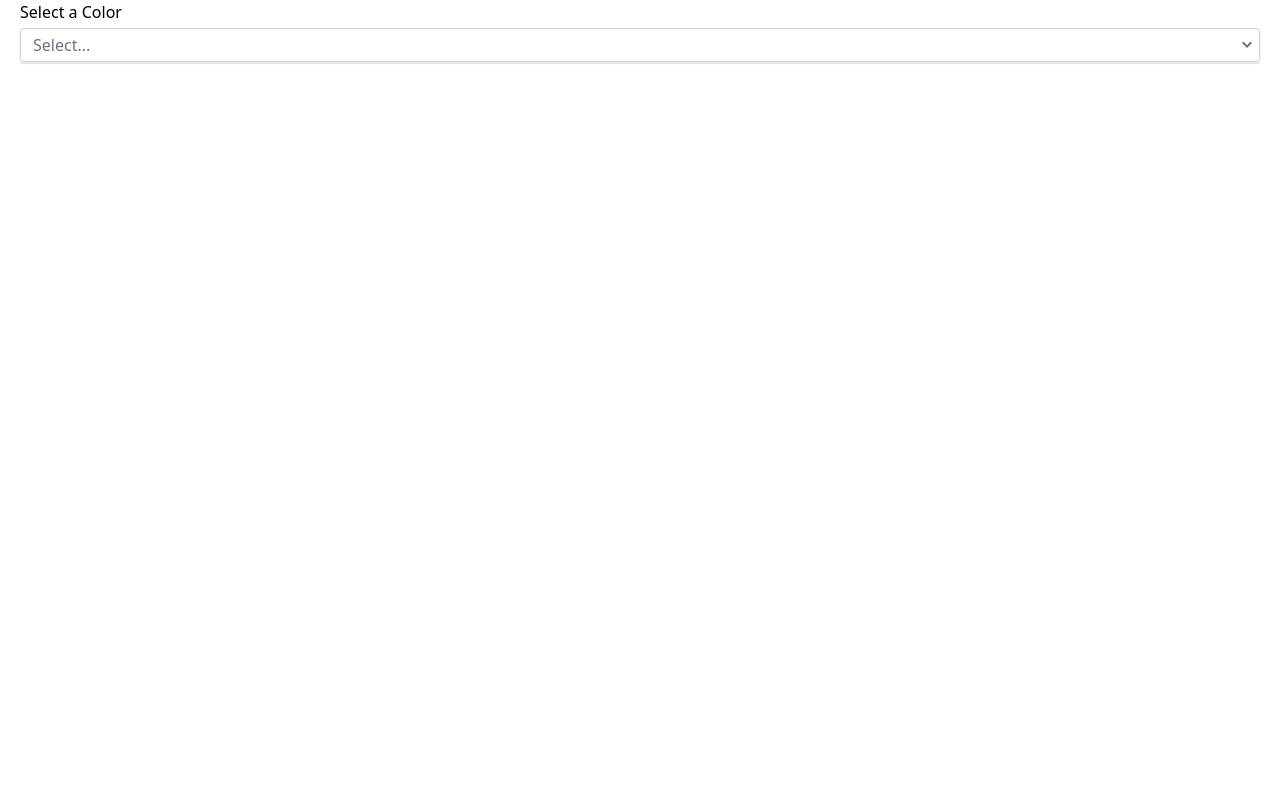
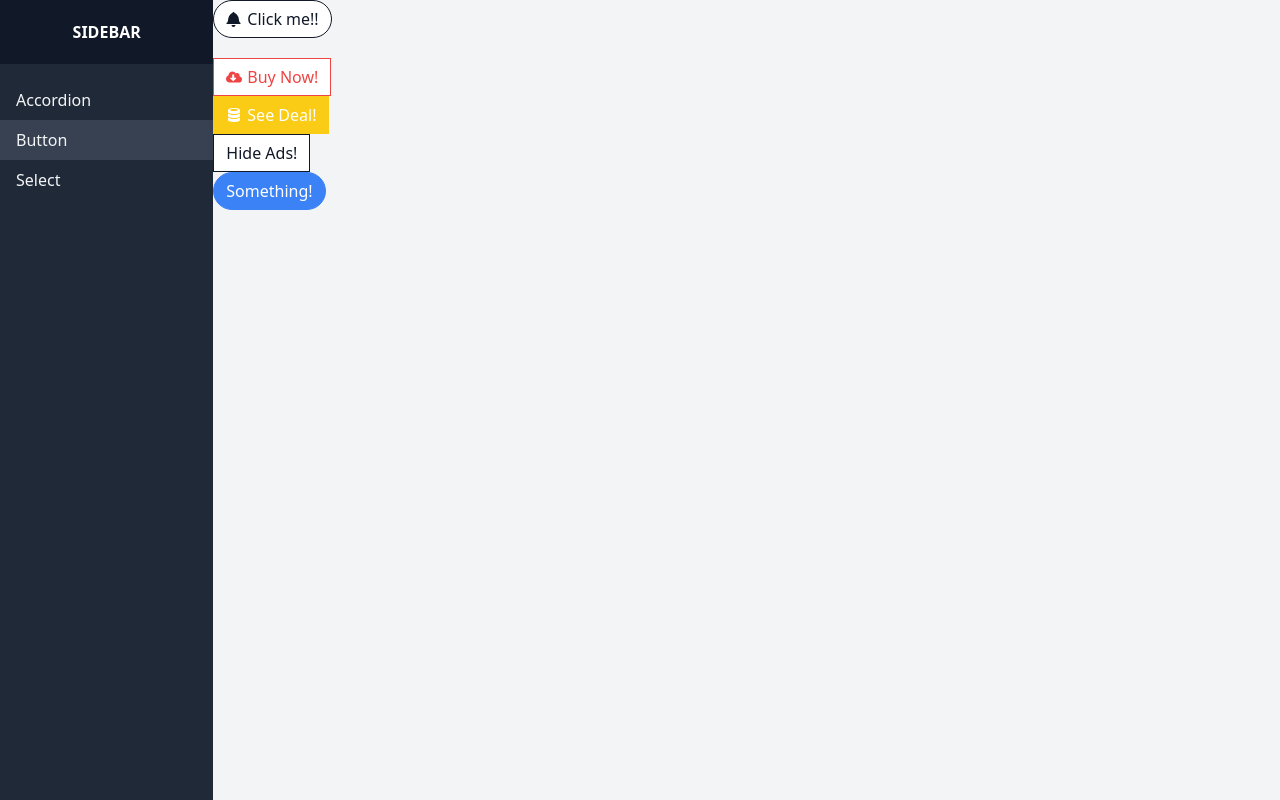
Before and after one commit to JoanVasquez/react-tailwind-btn, a React (Create React App) app: page /button in a window 1280 px wide. Built offline with nearby package versions, Linux system fonts and the light colour scheme.

Commit message:
adding navigation

```diff
--- a/package.json
+++ b/package.json
@@ -11,6 +11,7 @@
     "react": "^18.2.0",
     "react-dom": "^18.2.0",
     "react-icons": "^4.4.0",
+    "react-router-dom": "^6.22.0",
     "react-scripts": "5.0.1",
     "tailwind-merge": "^2.2.1",
     "web-vitals": "^2.1.4"
--- a/src/App.jsx
+++ b/src/App.jsx
@@ -1,21 +1,39 @@
-import { useEffect, useState } from "react";
-import Select from "./components/Select";
-import { selectOptions } from "./selectOptions";
+import { BrowserRouter, Route, Routes } from "react-router-dom";
+import Sidebar from "./components/Sidebar";
+import AccordionPage from "./pages/AccordionPage";
+import ButtonPage from "./pages/ButtonPage";
+import SelectPage from "./pages/SelectPage";
+
+const menuList = [
+  {
+    label: "Accordion",
+    path: "/accordion",
+    page: <AccordionPage />,
+  },
+  {
+    label: "Button",
+    path: "/button",
+    page: <ButtonPage />,
+  },
+  {
+    label: "Select",
+    path: "/select",
+    page: <SelectPage />,
+  },
+];
 
 const App = () => {
-  const [selected, setSelected] = useState({
-    label: "",
-  });
-
   return (
-    <div className="px-5">
-      <Select
-        label="Select a Color"
-        selected={selected}
-        setSelected={setSelected}
-        options={selectOptions}
-      />
-    </div>
+    <BrowserRouter>
+      <div className="flex h-screen bg-gray-100">
+        <Sidebar menuList={menuList} />
+        <Routes>
+          {menuList.map(({ path, page }, index) => (
+            <Route key={index} path={path} element={page} />
+          ))}
+        </Routes>
+      </div>
+    </BrowserRouter>
   );
 };
 
--- a/src/components/Select.jsx
+++ b/src/components/Select.jsx
@@ -6,8 +6,10 @@ const Select = ({ label, options, selected, setSelected }) => {
   const divEl = useRef();
 
   const handler = (event) => {
-    if (!divEl.current.contains(event.target)) {
-      setShowOptions(false);
+    if (divEl.current) {
+      if (!divEl.current.contains(event.target)) {
+        setShowOptions(false);
+      }
     }
   };
 
--- /dev/null
+++ b/src/components/Sidebar.jsx
@@ -0,0 +1,13 @@
+import SidebarMenu from "./SidebarMenu";
+
+const Sidebar = ({ menuList }) => (
+  <div className="hidden md:flex flex-col w-64 bg-gray-800">
+    <div className="flex items-center justify-center h-16 bg-gray-900">
+      <span className="text-white font-bold uppercase">Sidebar</span>
+    </div>
+
+    <SidebarMenu menuList={menuList} />
+  </div>
+);
+
+export default Sidebar;
--- /dev/null
+++ b/src/components/SidebarMenu.jsx
@@ -0,0 +1,24 @@
+import { NavLink } from "react-router-dom";
+
+const SidebarMenu = ({ menuList }) => {
+  const classes = "flex items-center px-4 py-2 text-gray-100 hover:gray-700 ";
+  return (
+    <div className="flex flex-col flex-1 overflow-y-auto">
+      <nav className="flex-1 py-4 bg-gray-800">
+        {menuList.map(({ label, path }, index) => (
+          <NavLink
+            key={index}
+            className={({ isActive }) =>
+              isActive ? classes + "bg-gray-700" : classes
+            }
+            to={path}
+          >
+            {label}
+          </NavLink>
+        ))}
+      </nav>
+    </div>
+  );
+};
+
+export default SidebarMenu;
--- a/src/pages/AccordionPage.jsx
+++ b/src/pages/AccordionPage.jsx
@@ -21,7 +21,7 @@ const AccordionPage = () => {
   };
 
   return (
-    <div>
+    <div className="w-full">
       {accordionData.map((item) => (
         <div className="mt-5" key={item.id}>
           <Accordion>
--- /dev/null
+++ b/src/pages/ButtonPage.jsx
@@ -0,0 +1,51 @@
+import { GoBell, GoDatabase } from "react-icons/go";
+import { FaCloudDownloadAlt } from "react-icons/fa";
+
+import Button from "../components/Button";
+
+function ButtonPage() {
+  const handleClick = () => {
+    console.log("Clicked!");
+  };
+
+  return (
+    <div className="w-full">
+      <div>
+        <Button
+          secondary
+          outline
+          rounded
+          className="mb-5"
+          onClick={handleClick}
+        >
+          <GoBell />
+          Click me!!
+        </Button>
+      </div>
+      <div>
+        <Button danger outline onMouseEnter={handleClick}>
+          <FaCloudDownloadAlt />
+          Buy Now!
+        </Button>
+      </div>
+      <div>
+        <Button warning onMouseLeave={handleClick}>
+          <GoDatabase />
+          See Deal!
+        </Button>
+      </div>
+      <div>
+        <Button secondary outline>
+          Hide Ads!
+        </Button>
+      </div>
+      <div>
+        <Button primary rounded>
+          Something!
+        </Button>
+      </div>
+    </div>
+  );
+}
+
+export default ButtonPage;
--- /dev/null
+++ b/src/pages/SelectPage.jsx
@@ -0,0 +1,22 @@
+import { useState } from "react";
+import Select from "../components/Select";
+import { selectOptions } from "../selectOptions";
+
+const SelectPage = () => {
+  const [selected, setSelected] = useState({
+    label: "",
+  });
+
+  return (
+    <div className="px-5 w-full">
+      <Select
+        label="Select a Color"
+        selected={selected}
+        setSelected={setSelected}
+        options={selectOptions}
+      />
+    </div>
+  );
+};
+
+export default SelectPage;
```
Also changed, not shown: 1 other file (tests, documents, lock files or other folders).
